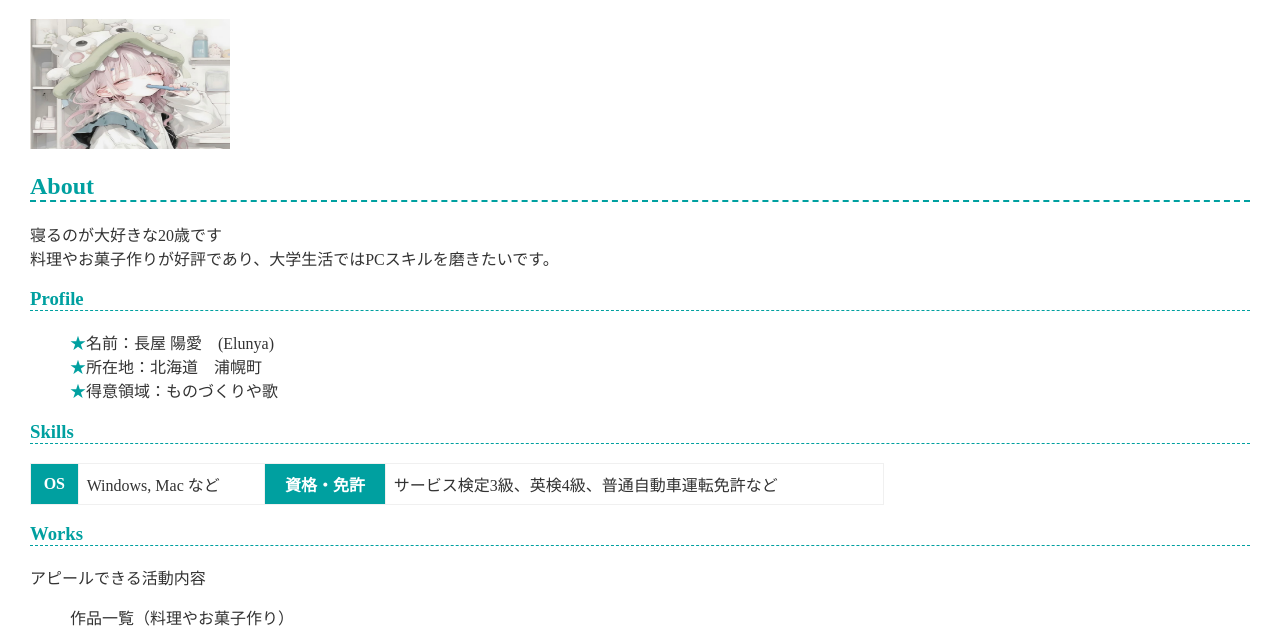
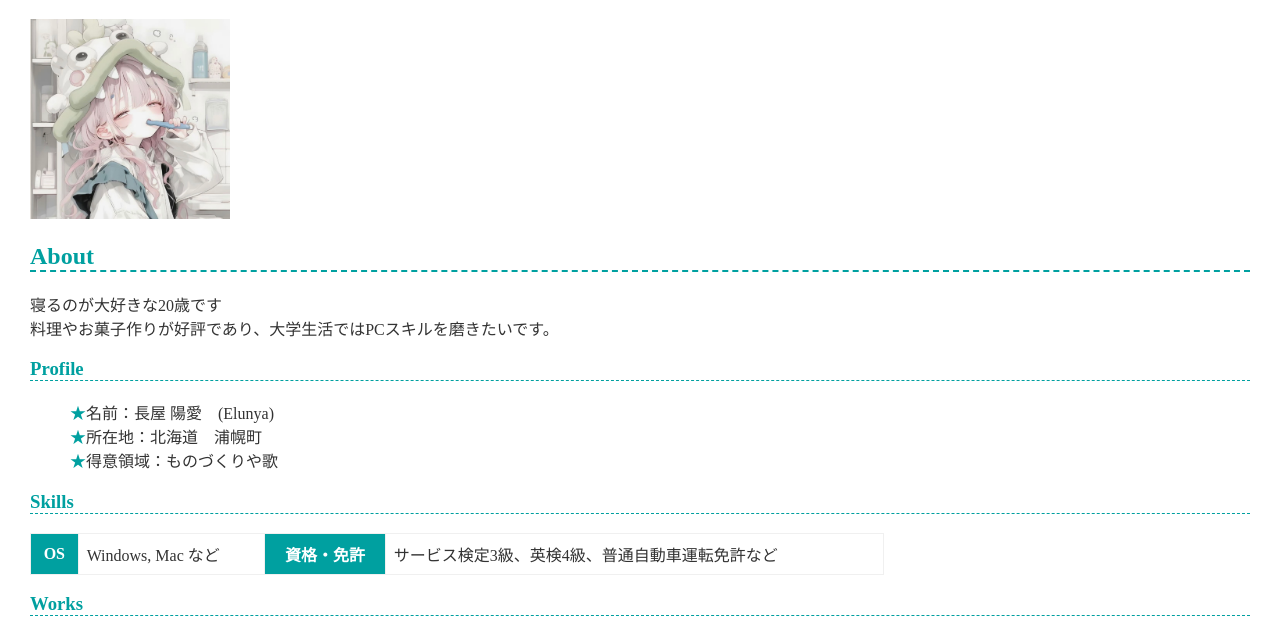
Before and after one commit to Elunya15/Elinya.github.io, a plain HTML site: page index.html in a window 1280 px wide. Shown: the part 94-720 px from the top of the page. Drawn offline with Linux system fonts and the light colour scheme.

Commit message:
Update index.html

```diff
--- a/index.html
+++ b/index.html
@@ -8,7 +8,7 @@
   </head>
   <body>
     <h1>Elunya</h1>
-    <img src="S__78495768.jpg"width="200" height="130">  </body>
+    <img src="S__78495768.jpg"width="200" height="200">  </body>
 
     <h2>About</h2>
     <p>
```
